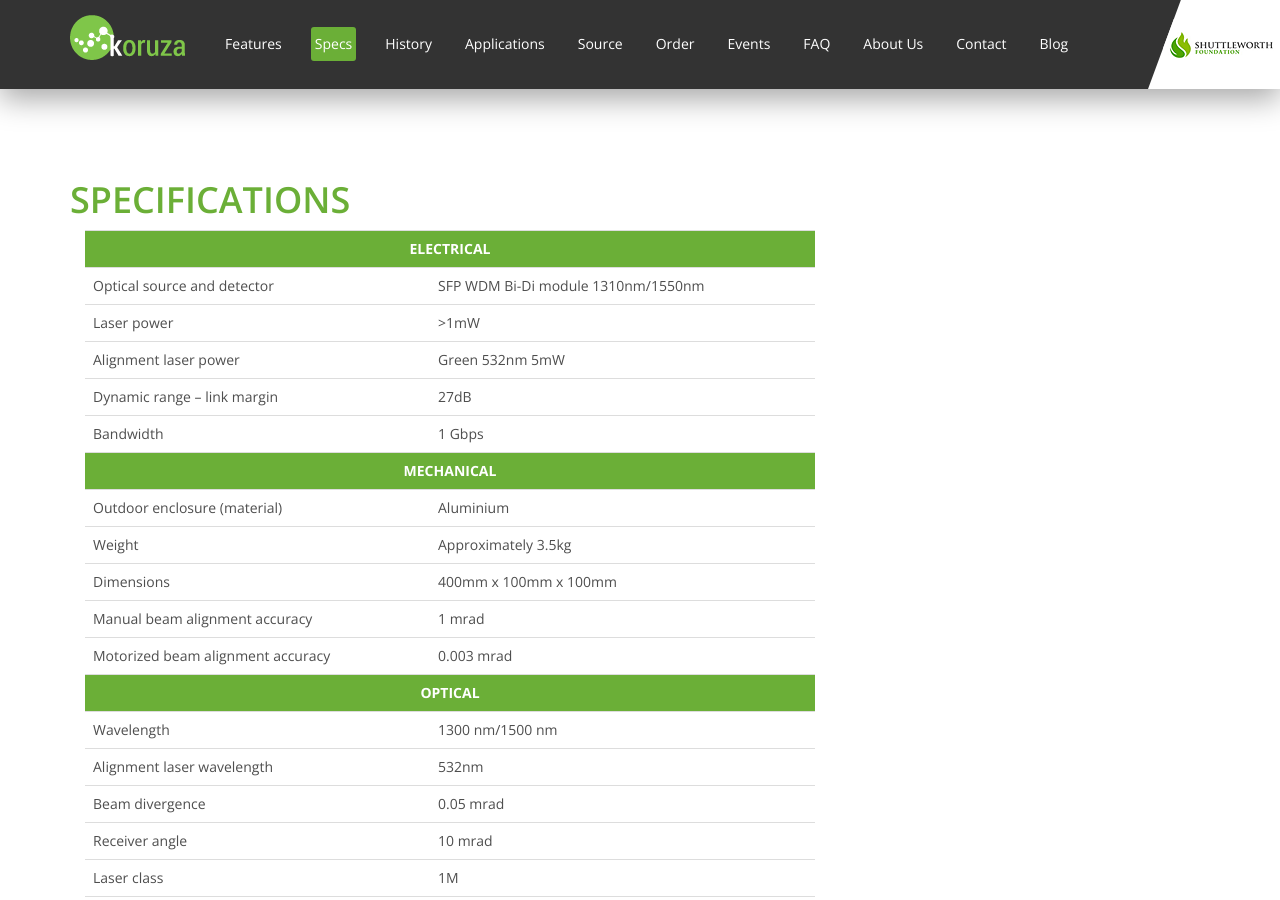
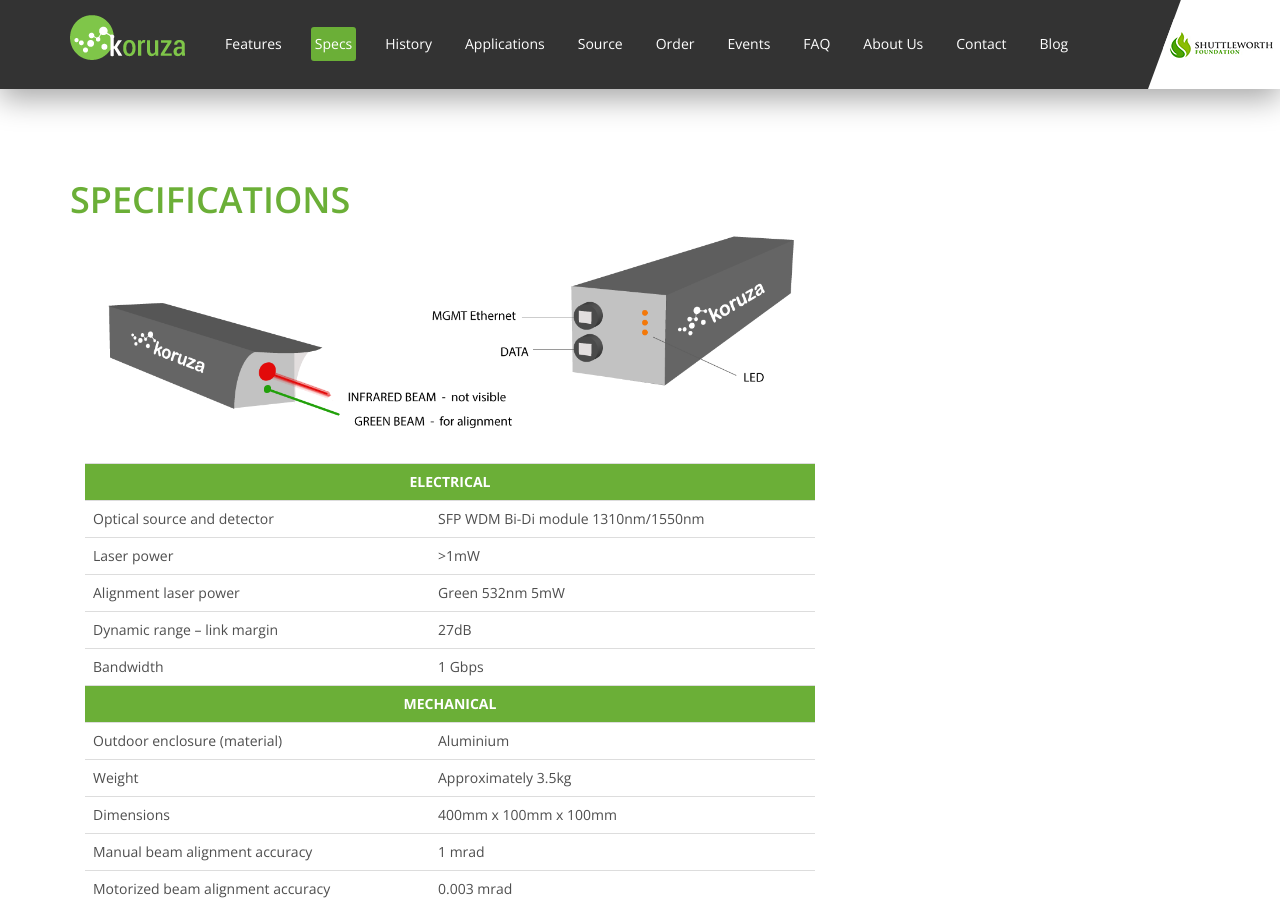
Before and after one commit to IRNAS/KORUZA-website, a Jekyll site: the page built from specs/index.html, in a window 1280 px wide and 900 px high. Built offline with Jekyll 4.4.1, drawn with Linux system fonts in a browser that asks for light colours; Markdown is read by kramdown in place of the engine named in the settings; comment, search, counter and statistics services are not loaded.

Commit message:
Koruza info img upload

```diff
--- a/specs/index.html
+++ b/specs/index.html
@@ -13,7 +13,9 @@
 			<div class="col-xs-12">
 			<h1 class="subpages">Specifications</h1>
 				<div class="table-responsive col-xs-12 col-lg-8">
-
+					<div class="col-sm-12">
+						<img src="{{site.baseurl}}/assets/images/specifications/koruza-spec-info.png" alt="Koruza" class="img-responsive">
+					</div>
 				    <!-- Table 1 -->
 				    <table class="table">
 				    	<tbody>
```
Also changed, not shown: assets/images/specifications/koruza-spec-info.png (added).
